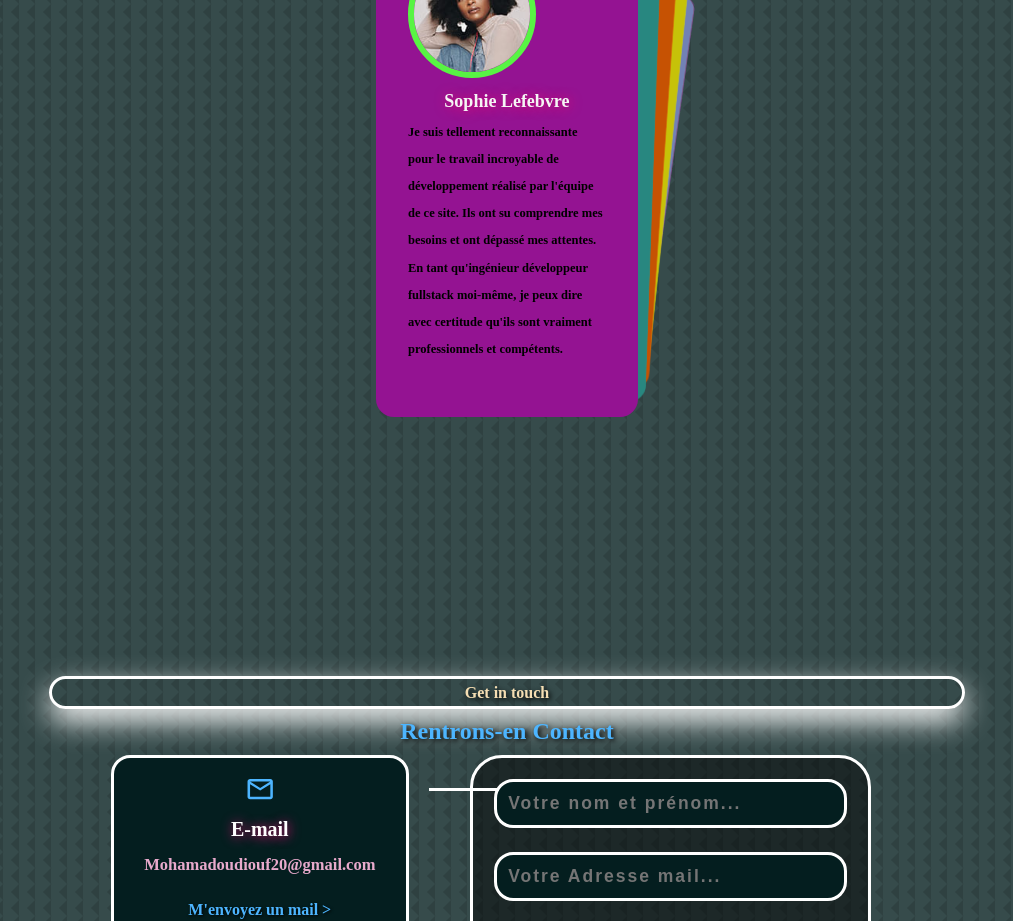
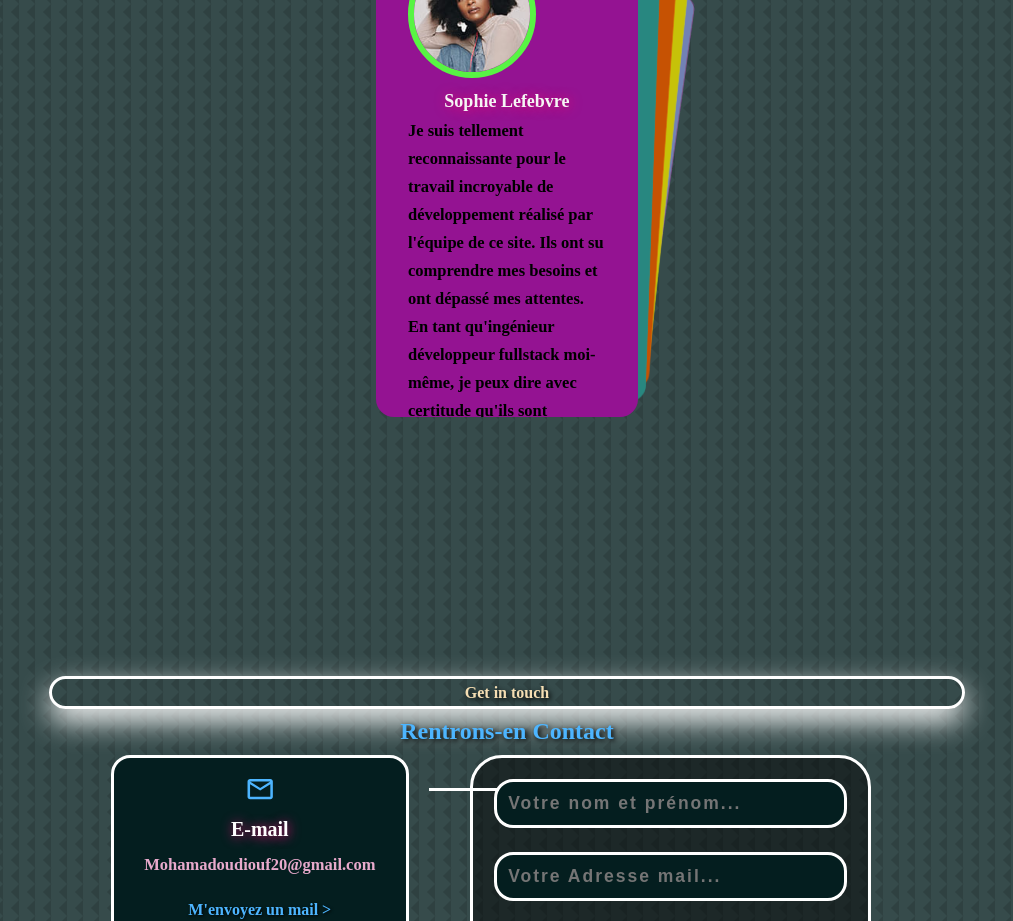
Before and after one commit to Mouhamed1003/keenprogrammer.com, a React (Create React App) app: page / in a window 1280 px wide. Shown: the part 4780-5701 px from the top of the page, without its empty margins (133-1146 px from the left). Built offline with nearby package versions, Linux system fonts and the light colour scheme.

Commit message:
Update temoignages.css

```diff
--- a/src/components/temoignages/temoignages.css
+++ b/src/components/temoignages/temoignages.css
@@ -40,7 +40,7 @@
 }
 .client_review {
   color: black;
-  font-size: 12.5px;
+  font-size: 16.5px;
   text-align: left;
   font-family: "Indie Flower", cursive;
 }
```
